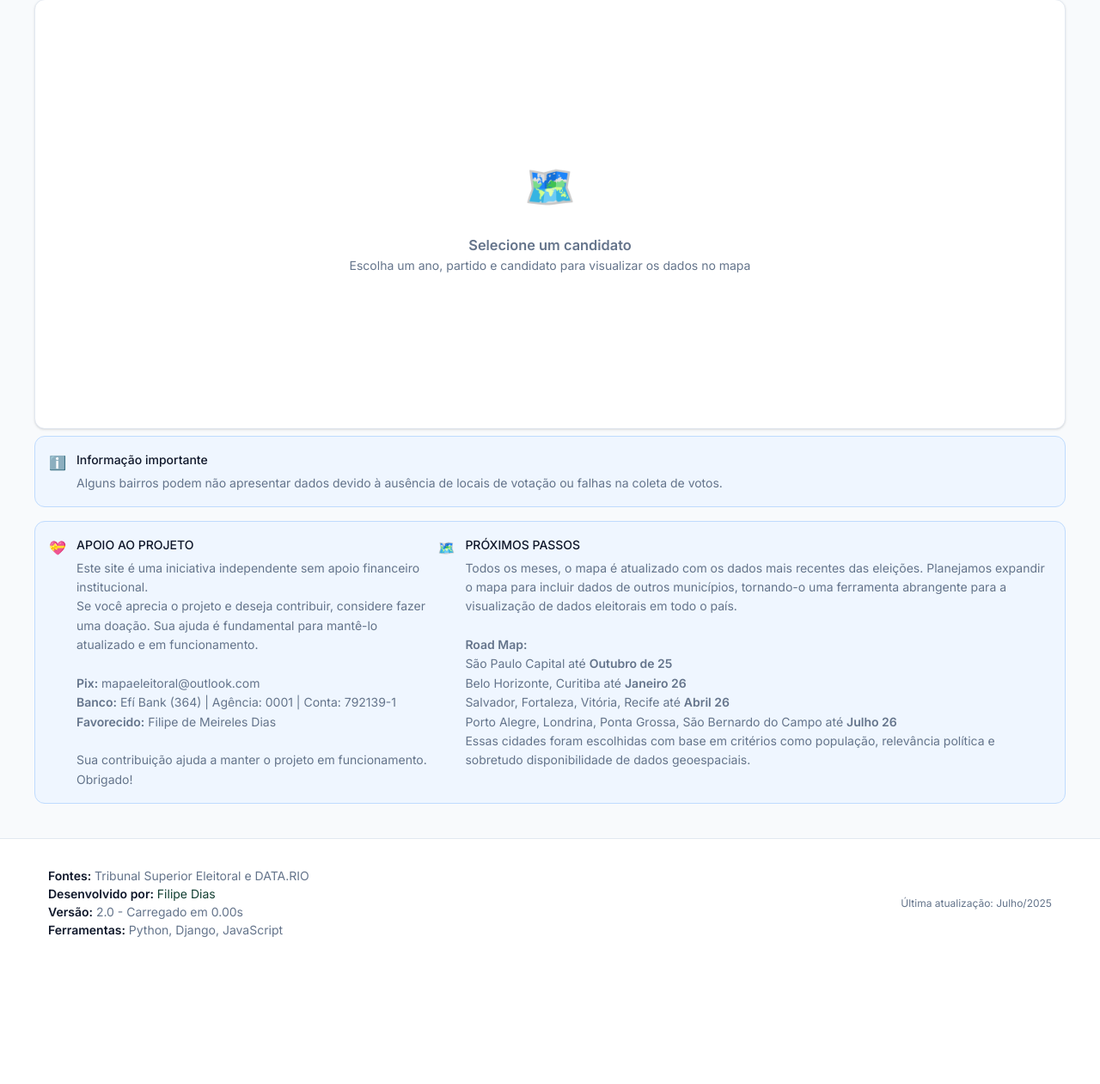
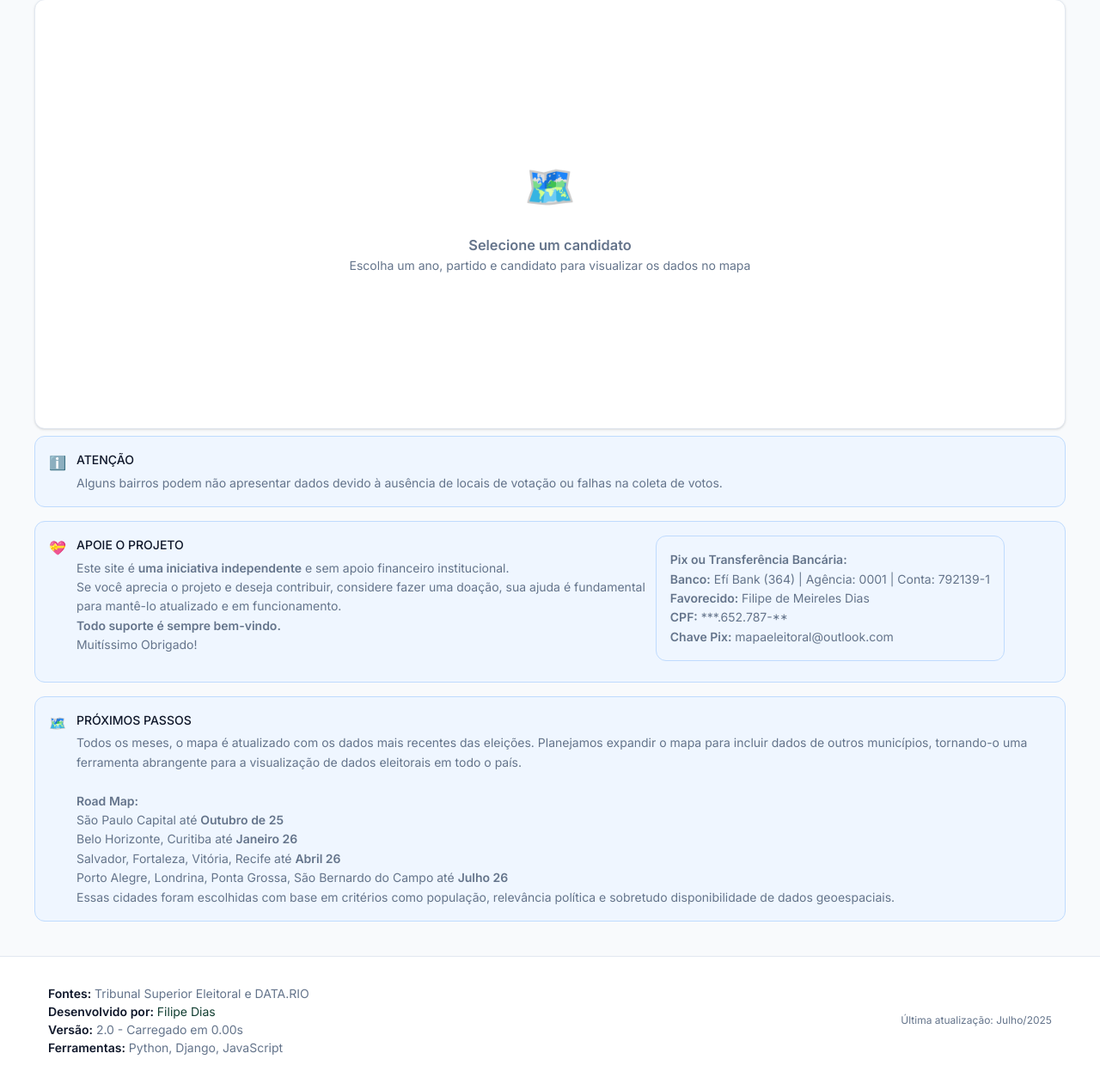
Before and after one commit to Mapa-Eleitoral/siteDjangoEnv5, a Django app: page / in a window 1280 px wide. Shown: the part 265-1526 px from the top of the page at 86% size. Before the commit the page ends 1355 px from the top, so only its background shows below. Run offline with Django 5.2, Linux system fonts and the light colour scheme; data that the repository does not hold is empty.

Commit message:
Update de ATENÇÃO, APOIE, ROADMAP

```diff
--- a/siteDjangoProject/mapa_eleitoral/templates/home.html
+++ b/siteDjangoProject/mapa_eleitoral/templates/home.html
@@ -106,8 +106,6 @@
             background: var(--surface);
             border-bottom: 1px solid var(--border);
             padding: 1.5rem 0;
-            position: sticky;
-            top: 0;
             z-index: 100;
             contain: layout style paint;
             transform: translateZ(0); /* Force GPU acceleration */
@@ -648,7 +646,7 @@
         <div class="alert" role="alert">
             <span class="alert-icon" aria-hidden="true">ℹ️</span>
             <div class="alert-content">
-                <div class="alert-title">Informação importante</div>
+                <div class="alert-title">ATENÇÃO</div>
                 Alguns bairros podem não apresentar dados devido à ausência de locais de votação ou falhas na coleta de votos.
             </div>
         </div>
@@ -656,16 +654,26 @@
         <div class="alert" role="alert">
             <span class="alert-icon" aria-hidden="true">💝</span>
             <div class="alert-content">
-                <div class="alert-title">APOIO AO PROJETO</div>
-                Este site é uma iniciativa independente sem apoio financeiro institucional.
-                <br>Se você aprecia o projeto e deseja contribuir, considere fazer uma doação. Sua ajuda é fundamental para mantê-lo atualizado e em funcionamento.
+                <div class="alert-title">APOIE O PROJETO</div>
+                Este site é <strong>uma iniciativa independente</strong> e sem apoio financeiro institucional.
+                <br>Se você aprecia o projeto e deseja contribuir, considere fazer uma doação, sua ajuda é fundamental
+                <br>para mantê-lo atualizado e em funcionamento.
+                <br><strong>Todo suporte é sempre bem-vindo.</strong>
+                <br>Muitíssimo Obrigado!
                 <br>
-                <br><strong>Pix:</strong> mapaeleitoral@outlook.com
-                <br><strong>Banco:</strong> Efí Bank (364) | Agência: 0001 | Conta: 792139-1
-                <br><strong>Favorecido:</strong> Filipe de Meireles Dias
-                <br>
-                <br>Sua contribuição ajuda a manter o projeto em funcionamento. Obrigado!
             </div>
+            <div class="alert" role="alert">
+                <div class="alert-content">
+                    <strong>Pix ou Transferência Bancária:</strong>
+                    <br><strong>Banco:</strong> Efí Bank (364) | Agência: 0001 | Conta: 792139-1
+                    <br><strong>Favorecido:</strong> Filipe de Meireles Dias
+                    <br><strong>CPF:</strong> ***.652.787-**
+                    <br><strong>Chave Pix:</strong> mapaeleitoral@outlook.com
+                </div>
+            </div>
+        </div>
+
+        <div class="alert" role="alert">
             <span class="alert-icon" aria-hidden="true">🗺️</span>
             <div class="alert-content">
                 <div class="alert-title">PRÓXIMOS PASSOS</div>
```
